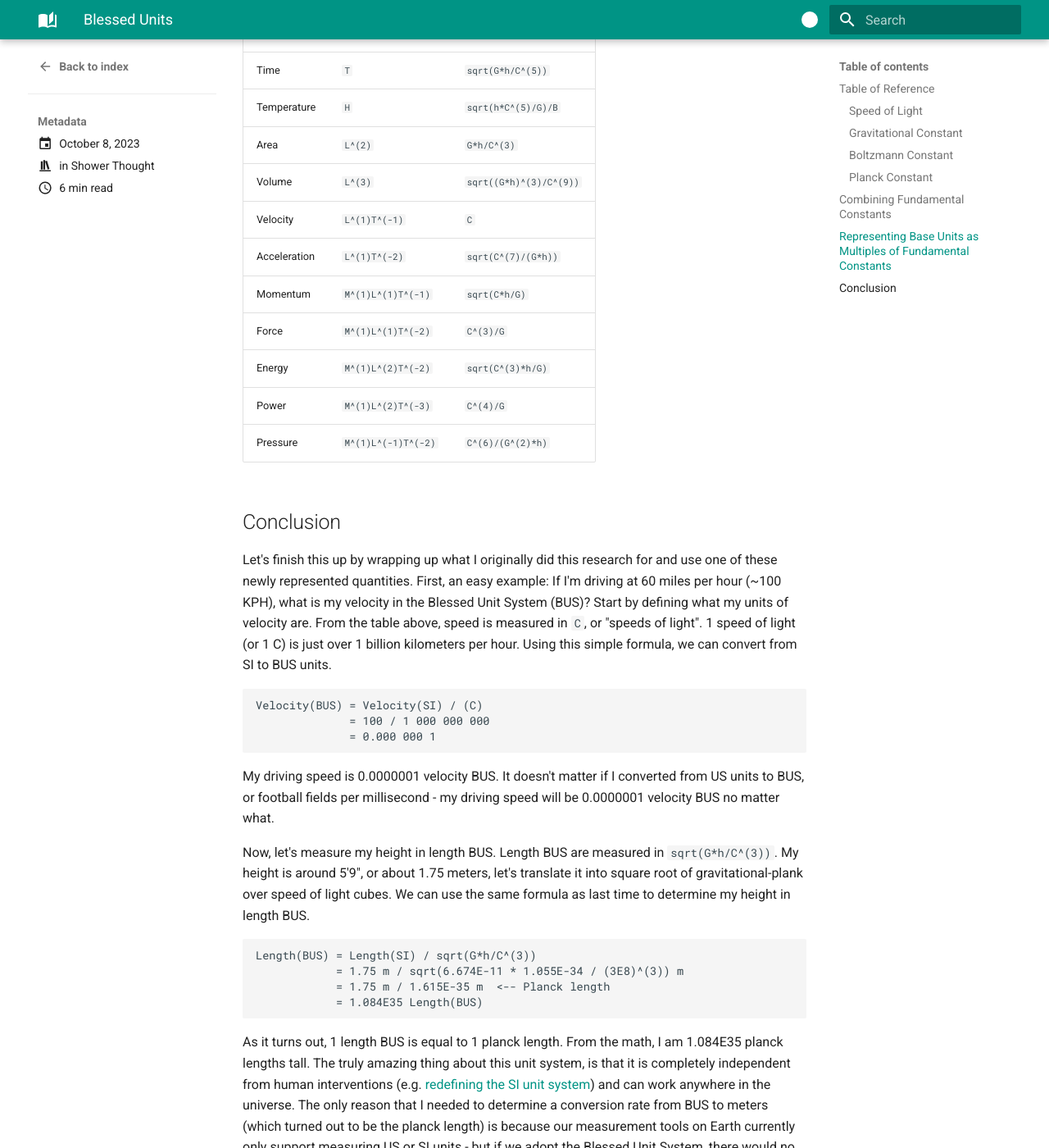
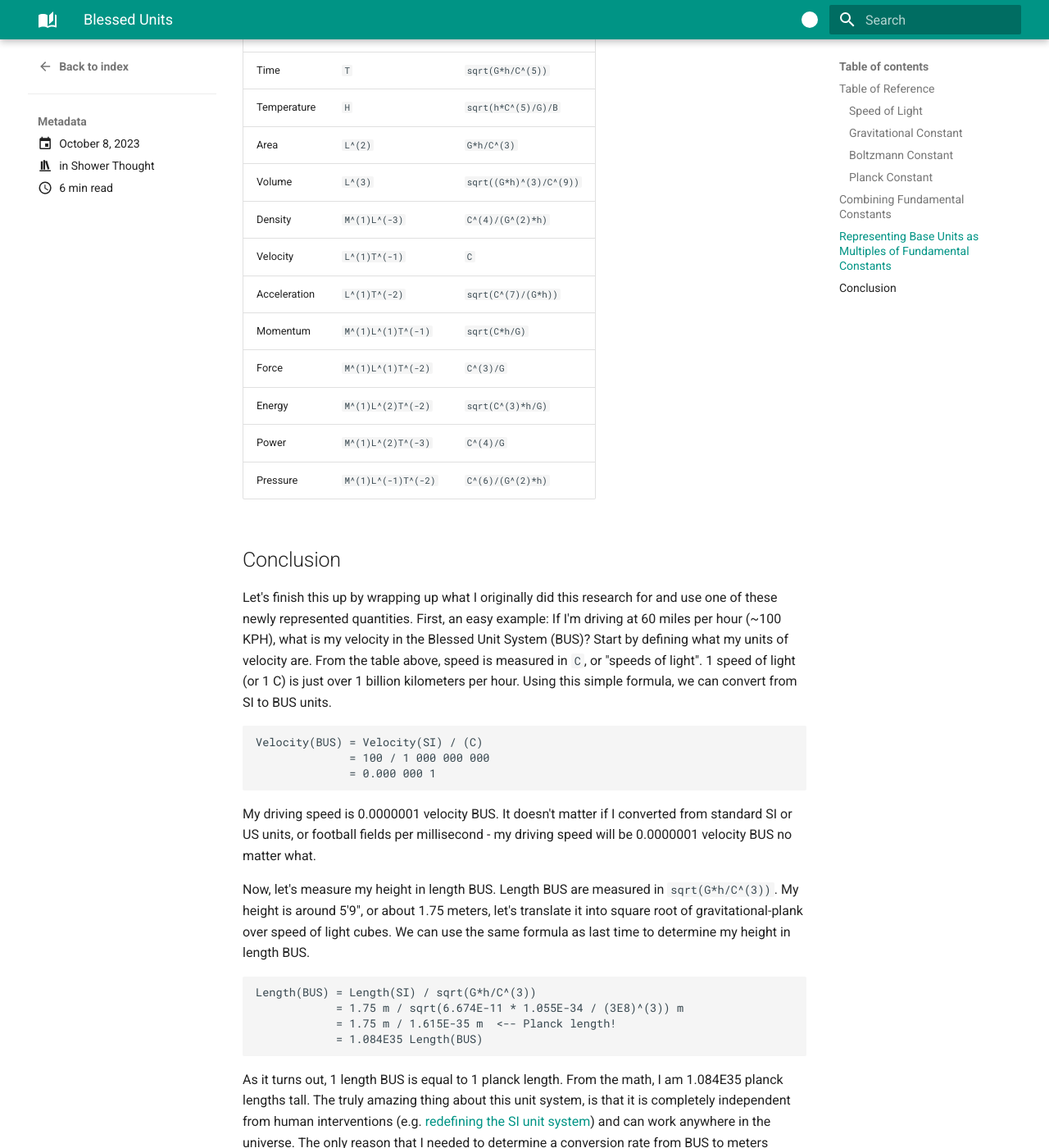
Before and after one commit to nicfv/Me, an MkDocs documentation site: the page built from docs/posts/006-cursed-units.md, in a window 1280 px wide and 1400 px high, scrolled down 3855 px. Shown: the whole window at 82% size. Built offline with MkDocs 1.6.1 and Material for MkDocs 9.7.7, drawn with Linux system fonts in a browser that asks for light colours.

Commit message:
Minor revision

````diff
--- a/docs/posts/006-cursed-units.md
+++ b/docs/posts/006-cursed-units.md
@@ -152,6 +152,7 @@ We already calculated mass above, and to spare the reader from all the math, I c
 | Temperature | `H` | `sqrt(h*C^(5)/G)/B` |
 | Area | `L^(2)` | `G*h/C^(3)` |
 | Volume | `L^(3)` | `sqrt((G*h)^(3)/C^(9))` |
+| Density | `M^(1)L^(-3)` | `C^(4)/(G^(2)*h)` |
 | Velocity | `L^(1)T^(-1)` | `C` |
 | Acceleration | `L^(1)T^(-2)` | `sqrt(C^(7)/(G*h))` |
 | Momentum | `M^(1)L^(1)T^(-1)` | `sqrt(C*h/G)` |
@@ -170,14 +171,14 @@ Velocity(BUS) = Velocity(SI) / (C)
               = 0.000 000 1
 ```
 
-My driving speed is 0.0000001 velocity BUS. It doesn't matter if I converted from US units to BUS, or football fields per millisecond - my driving speed will be 0.0000001 velocity BUS no matter what.
+My driving speed is 0.0000001 velocity BUS. It doesn't matter if I converted from standard SI or US units, or football fields per millisecond - my driving speed will be 0.0000001 velocity BUS no matter what.
 
 Now, let's measure my height in length BUS. Length BUS are measured in `sqrt(G*h/C^(3))`. My height is around 5'9", or about 1.75 meters, let's translate it into square root of gravitational-plank over speed of light cubes. We can use the same formula as last time to determine my height in length BUS.
 
 ```
 Length(BUS) = Length(SI) / sqrt(G*h/C^(3))
             = 1.75 m / sqrt(6.674E-11 * 1.055E-34 / (3E8)^(3)) m
-            = 1.75 m / 1.615E-35 m  <-- Planck length
+            = 1.75 m / 1.615E-35 m  <-- Planck length!
             = 1.084E35 Length(BUS)
 ```
 
````
